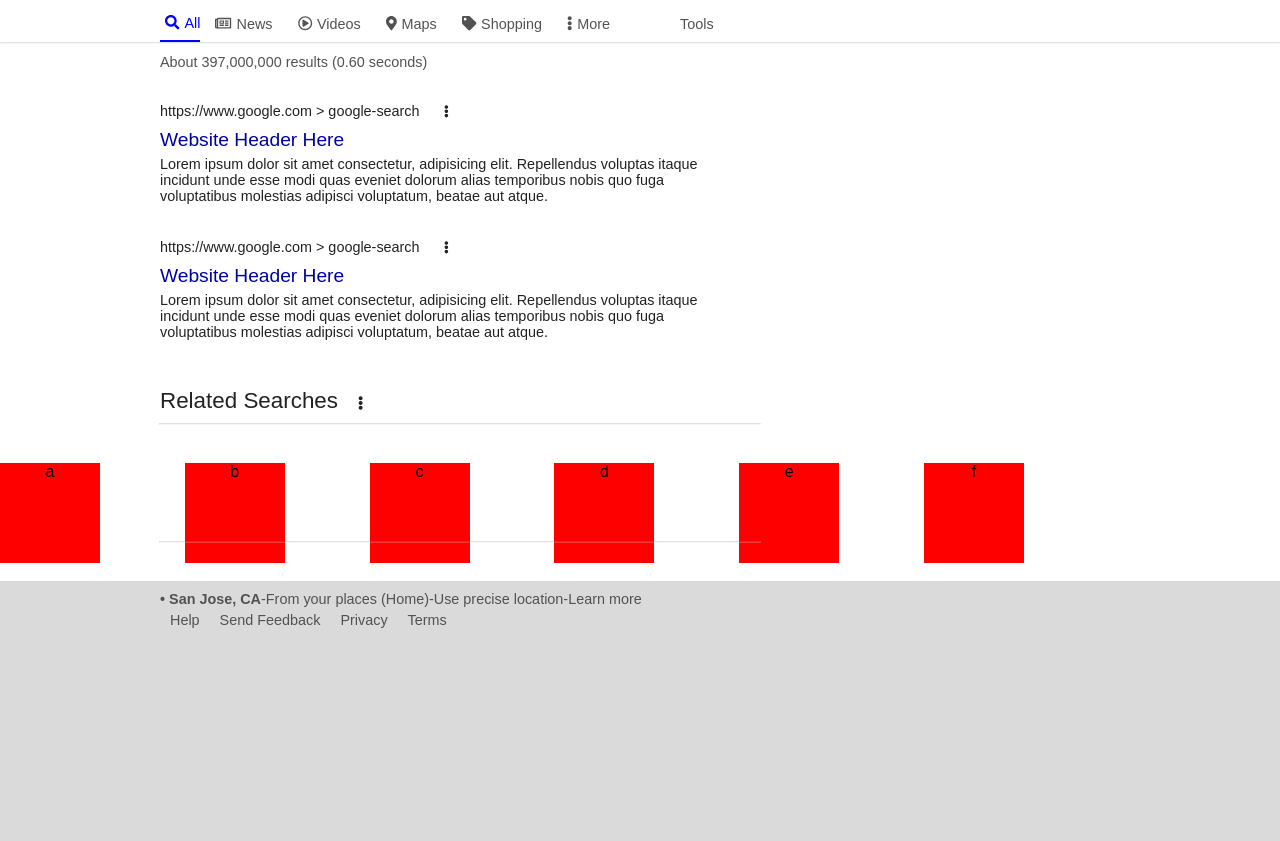
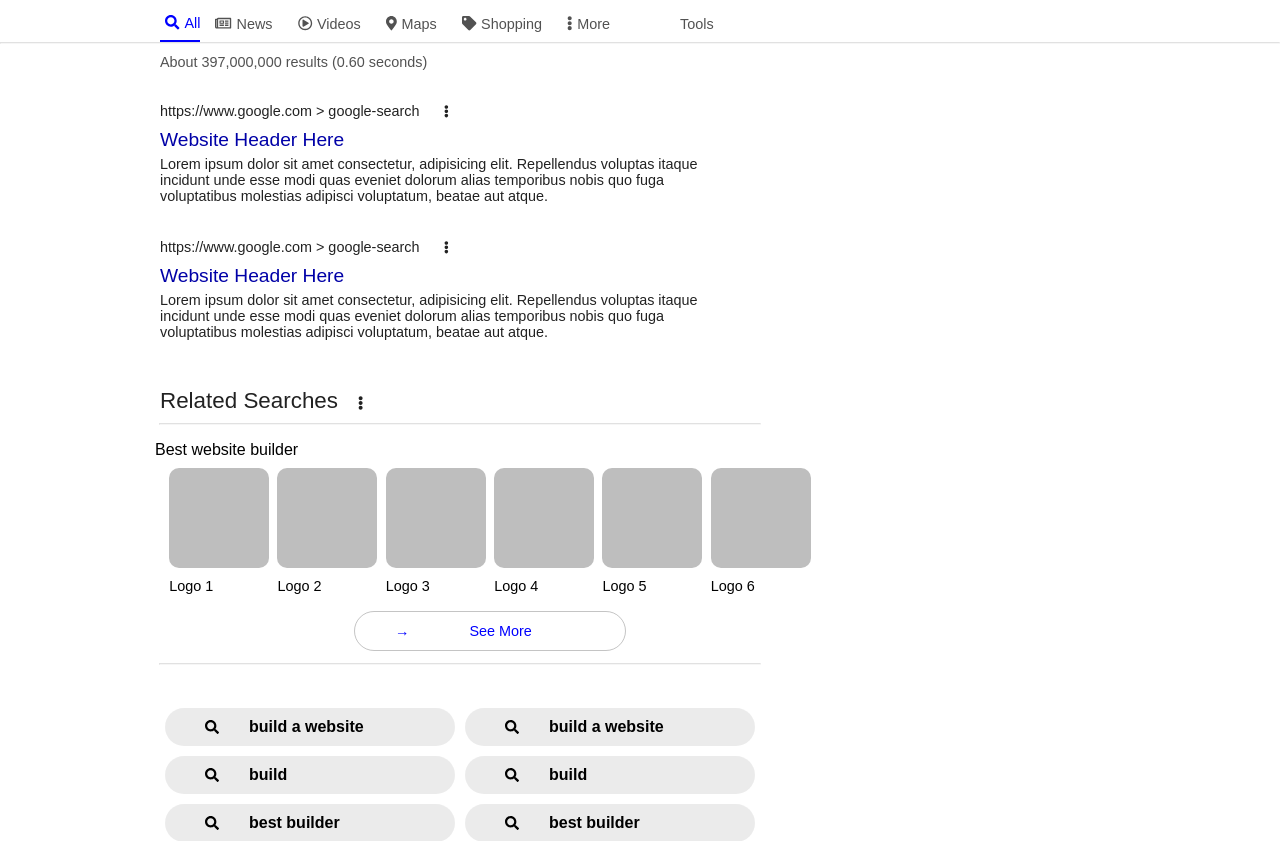
Before and after one commit to sudowatari/google-results, a plain HTML site: page index.html in a window 1280 px wide. Shown: the part 126-967 px from the top of the page. Drawn offline with Linux system fonts and the light colour scheme.

Commit message:
Twitch Stream August 03 2021

```diff
--- a/index.html
+++ b/index.html
@@ -1,5 +1,6 @@
 <!DOCTYPE html>
 <html lang="en">
+
 <head>
     <meta charset="UTF-8">
     <meta http-equiv="X-UA-Compatible" content="IE=edge">
@@ -8,11 +9,13 @@
     <script defer src="https://use.fontawesome.com/releases/v5.15.3/js/all.js"></script>
     <link rel="stylesheet" href="style.css">
 </head>
+
 <body>
     <header>
         <div>
             <div class="mainsearch">
-                    <img class="logo-img" src="https://www.google.com/images/branding/googlelogo/1x/googlelogo_color_272x92dp.png">
+                <img class="logo-img"
+                    src="https://www.google.com/images/branding/googlelogo/1x/googlelogo_color_272x92dp.png">
                 <div class="searchbox">
                     <div class="searchbar">
                         <input type="search" name="search" id="search" placeholder="build this website">
@@ -42,13 +45,19 @@
         <div class="about">About 397,000,000 results (0.60 seconds)</div>
     </header>
     <main>
-        <div class="weblink">https://www.google.com > google-search <span><i class="fas fa-ellipsis-v fa-sm pic3"></i></span></div>
+        <div class="weblink">https://www.google.com > google-search <span><i
+                    class="fas fa-ellipsis-v fa-sm pic3"></i></span></div>
         <div class="webname">Website Header Here</div>
-        <div class="webcontext">Lorem ipsum dolor sit amet consectetur, adipisicing elit. Repellendus voluptas itaque incidunt unde esse modi quas eveniet dolorum alias temporibus nobis quo fuga voluptatibus molestias adipisci voluptatum, beatae aut atque.</div>
+        <div class="webcontext">Lorem ipsum dolor sit amet consectetur, adipisicing elit. Repellendus voluptas itaque
+            incidunt unde esse modi quas eveniet dolorum alias temporibus nobis quo fuga voluptatibus molestias adipisci
+            voluptatum, beatae aut atque.</div>
 
-        <div class="weblink">https://www.google.com > google-search <span><i class="fas fa-ellipsis-v fa-sm pic3"></i></span></div>
+        <div class="weblink">https://www.google.com > google-search <span><i
+                    class="fas fa-ellipsis-v fa-sm pic3"></i></span></div>
         <div class="webname">Website Header Here</div>
-        <div class="webcontext">Lorem ipsum dolor sit amet consectetur, adipisicing elit. Repellendus voluptas itaque incidunt unde esse modi quas eveniet dolorum alias temporibus nobis quo fuga voluptatibus molestias adipisci voluptatum, beatae aut atque.</div>
+        <div class="webcontext">Lorem ipsum dolor sit amet consectetur, adipisicing elit. Repellendus voluptas itaque
+            incidunt unde esse modi quas eveniet dolorum alias temporibus nobis quo fuga voluptatibus molestias adipisci
+            voluptatum, beatae aut atque.</div>
 
         <!-- <div class="weblink">https://www.google.com > google-search <span><i class="fas fa-ellipsis-v fa-sm pic3"></i></span></div>
         <div class="webname">Website Header Here</div>
@@ -74,26 +83,69 @@
         <div class="webname">Website Header Here</div>
         <div class="webcontext">Lorem ipsum dolor sit amet consectetur, adipisicing elit. Repellendus voluptas itaque incidunt unde esse modi quas eveniet dolorum alias temporibus nobis quo fuga voluptatibus molestias adipisci voluptatum, beatae aut atque.</div> -->
 
-        <div><h2> Related Searches</h2><span><i class="fas fa-ellipsis-v fa-sm pic3"></i></span></div>
+        <div>
+            <h2> Related Searches</h2><span><i class="fas fa-ellipsis-v fa-sm pic3"></i></span>
+        </div>
 
     </main>
-    <div class="empty"><hr class="hr-two"></div>
-    <div class ="boxalign">
+    <div class="empty">
+        <hr class="hr-two">
+        <h3>Best website builder</h3>
+    </div>
+
+    <div class="boxalign">
+
         <div class="boxes">
-        <div class="box">a</div>
-        <div class="box">b</div>
-        <div class="box">c</div>
-        <div class="box">d</div>
-        <div class="box">e</div>
-        <div class="box">f</div>
+            <div class="pretendlink">
+                <div class="box"></div>
+                <div class="label">Logo 1</div>
+            </div>
+            <div class="pretendlink">
+                <div class="box"></div>
+                <div class="label">Logo 2</div>
+            </div>
+            <div class="pretendlink">
+                <div class="box"></div>
+                <div class="label">Logo 3</div>
+            </div>
+            <div class="pretendlink">
+                <div class="box"></div>
+                <div class="label">Logo 4</div>
+            </div>
+            <div class="pretendlink">
+                <div class="box"></div>
+                <div class="label">Logo 5</div>
+            </div>
+            <div class="pretendlink">
+                <div class="box"></div>
+                <div class="label">Logo 6</div>
+            </div>
+            <div class="seemore"><span class="spanspace">&rarr;</span><span class="spanspace">See More</span></div>
         </div>
     </div>
-    <div class="related">
-    <div class="empty"><hr class="hr-two"></div>
+    <div class="empty">
+        <hr class="hr-two">
+    </div>
+    <div class="linkylinks">
+        <div class="linkleft">
+            <div class="lefty"><i class="fas fa-search fa-sm pic4"></i>build a website</div>
+            <div class="lefty"><i class="fas fa-search fa-sm pic4"></i>build</div>
+            <div class="lefty"><i class="fas fa-search fa-sm pic4"></i>best builder</div>
+            <div class="lefty"><i class="fas fa-search fa-sm pic4"></i>build 'em sites</div>
+        </div>
+        <div class="linkright">
+            <div class="righty"><i class="fas fa-search fa-sm pic4"></i>build a website</div>
+            <div class="righty"><i class="fas fa-search fa-sm pic4"></i>build</div>
+            <div class="righty"><i class="fas fa-search fa-sm pic4"></i>best builder</div>
+            <div class="righty"><i class="fas fa-search fa-sm pic4"></i>build 'em sites</div>
+        </div>
+    </div>
 
-    </div>
     <footer>
-        <div class="location"><strong>&#8226; San Jose, CA </strong> -<a href="" class="links">From your places (Home) </a> - <a href="" class="links">Use precise location</a> - <a href="" class="links">Learn more</a></div>
+        <div class="location"><strong>&#8226; San Jose, CA </strong><span class="dash">-</span><a href=""
+                class="links">From your places (Home)
+            </a><span class="dash">-</span><a href="" class="links">Use precise location</a><span
+                class="dash">-</span><a href="" class="links">Learn more</a></div>
         <div class="nav2">
             <div class="nav-left">
                 <div class="nav-link"></i>Help</div>
@@ -104,4 +156,5 @@
         </div>
     </footer>
 </body>
+
 </html>
--- a/style.css
+++ b/style.css
@@ -1,7 +1,7 @@
 body {
     margin: 0;
     padding: 0;
-    font-family:Arial, Helvetica, sans-serif;
+    font-family: Arial, Helvetica, sans-serif;
 }
 
 /* search bar */
@@ -54,6 +54,7 @@ body {
     box-shadow: 0 1px 10px 2px #b8b8b8e3;
     border-color: rgba(8, 8, 10, 0);
 }
+
 .pic {
     margin: 10px;
 }
@@ -81,7 +82,8 @@ body {
 
 }
 
-  .nav-left, .nav-right {
+.nav-left,
+.nav-right {
     display: flex;
 }
 
@@ -155,7 +157,7 @@ main {
 
 /* Related search */
 
-    h2{
+h2 {
     font-weight: 500;
     font-size: 1.4rem;
     display: inline-block;
@@ -173,36 +175,100 @@ main {
     width: 600px;
     border-color: rgba(223, 223, 223, 0.253);
 }
-.box-align {
+
+h3 {
+    font-weight: 300;
+    font-size: 1em;
+    margin-left: 20px;
+}
+
+.boxalign {
     display: flex;
     justify-content: center;
     align-items: center;
+    flex-direction: row;
     padding-bottom: 100px;
+    padding-top: 30px;
+    width: 800px;
+    height: 50px;
+    margin-left: 100px;
 }
 
 .boxes {
     display: flex;
-        justify-content: space-between;
+    justify-content: space-around;
     align-items: center;
-        width: 80%;
+    flex-wrap: wrap;
+    width: 650px;
+    height: 200px;
+    margin-right: 20px;
 }
 
 .box {
-        background-color: red;
+    background-color: rgb(190, 190, 190);
     width: 100px;
     height: 100px;
-        content: "";
+    border-radius: 10px;
+}
+
+.label {
+    width: 100px;
+    text-align: left;
+    padding-top: 10px;
+    font-size: 0.9rem;
+}
+
+.seemore {
+    width: 250px;
+    border: 1px solid rgba(150, 150, 150, 0.555);
+    padding: 10px;
+    border-radius: 20px;
+}
+
+.spanspace {
+    padding: 0 30px;
+    font-size: 0.9rem;
+    color: blue;
+}
+
+.linkylinks {
     display: flex;
-        justify-content: space-evenly;
+    justify-content: center;
+    align-items: center;
+    width: 600px;
+    margin-left: 160px;
+
 }
+
+.linkleft, .linkright {
+display: flex;
+justify-content: space-around;
+width: 300px;
+flex-direction: column;
+font-weight: bold;
+}
+
+.lefty, .righty {
+    background-color:rgba(207, 207, 207, 0.411);
+    border-radius: 20px;
+    padding: 10px;
+    margin: 5px;
+}
+
+.pic4 {
+    padding: 0 30px;
+}
+
+
 /* footer */
 
 footer {
-    padding: 10px 0 50px 0;
+    margin: 50px 0 50px 0;
     background-color: rgb(218, 218, 218);
     display: flex;
     flex-direction: column;
-    height: 250px;
+    height: 150px;
+    margin: 0;
 }
 
 
@@ -215,6 +281,7 @@ footer {
     width: 600px;
     position: relative;
     left: 160px;
+    padding: 20px 0 15px;
 }
 
 .nav2 {
@@ -232,3 +299,7 @@ footer {
     color: rgb(82, 82, 82);
 
 }
+
+.dash {
+    padding: 0 10px;
+}
```
Also changed, not shown: 2 other files. Lines whose indentation alone changed are shown as unchanged.
